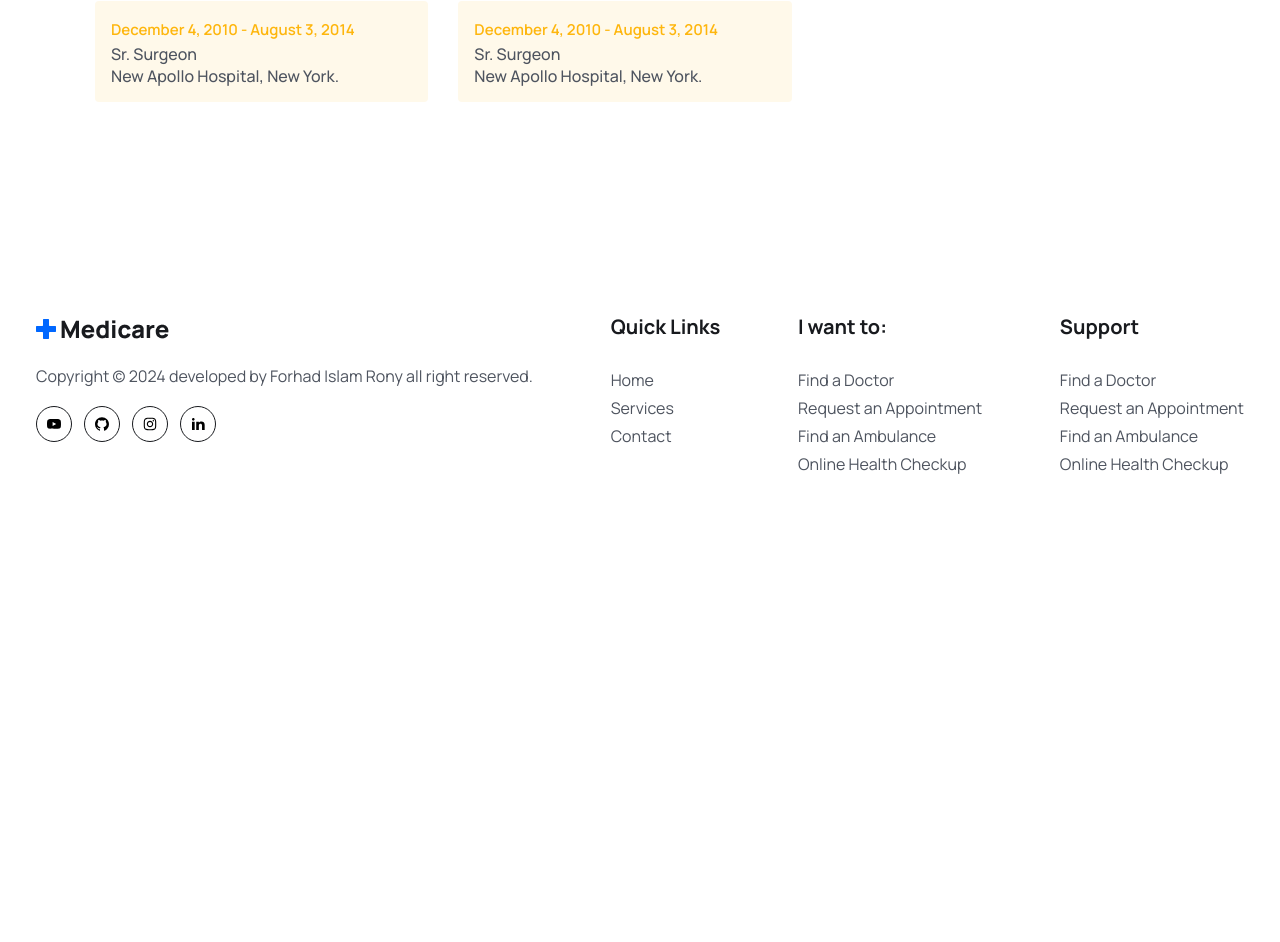
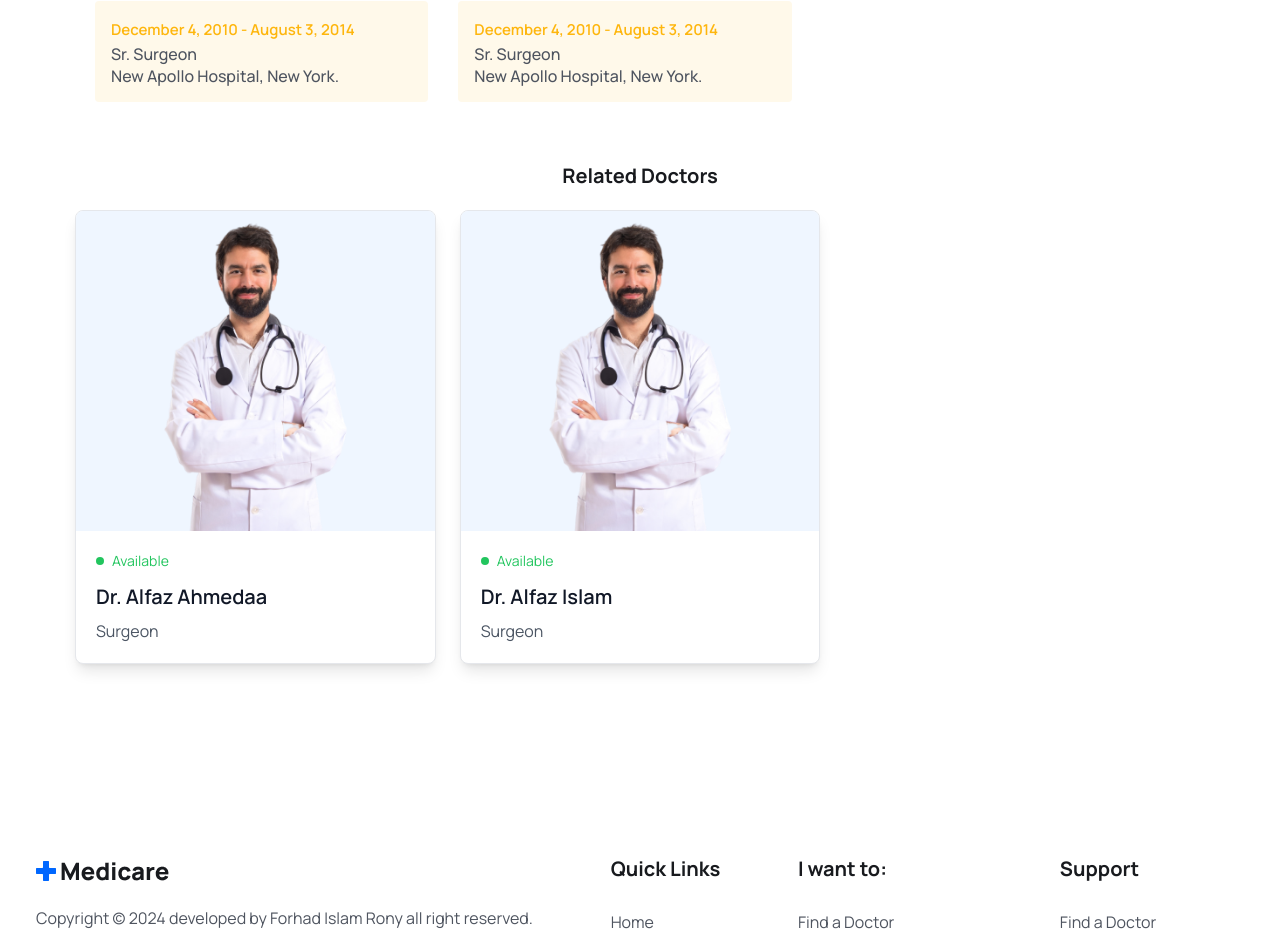
Before and after one commit to forhad-islam-rony/System_Project, a React (Vite) app in the folder Frontend/: page /doctors/1 in a window 1280 px wide. Shown: the part 1040-1982 px from the top of the page. Before the commit the page ends 1657 px from the top, so only its background shows below. Built offline with nearby package versions, Linux system fonts and the light colour scheme.

Commit message:
Add search functionality and add related doctors in doctor details

```diff
--- a/Frontend/src/assets/data/doctorsapn.js
+++ b/Frontend/src/assets/data/doctorsapn.js
@@ -112,4 +112,15 @@ export const doctorsapn = [
     hospital: "Ibn Sina Hospital, Dhaka.",
   },
 
+  {
+    id: "11",
+    name: "Dr. Saleya Mahmud",
+    speciality: "Neurologist",
+    avgRating: 4.8,
+    totalRating: 272,
+    photo: doctorImg02,
+    totalPatients: 1500,
+    hospital: "Mount Adora Hospital, Sylhet.",
+  },
+
 ];
--- a/Frontend/src/pages/Doctors.jsx
+++ b/Frontend/src/pages/Doctors.jsx
@@ -5,32 +5,61 @@ import { doctorsapn } from "../assets/data/doctorsapn";
 const Doctors = () => {
   const { speciality } = useParams(); // Get speciality from URL
   const [filterDoc, setFilterDoc] = useState([]); // Initialize with empty array
+  const [searchTerm, setSearchTerm] = useState(""); // For search input
   const navigate = useNavigate();
 
   const applyFilter = () => {
-    if (speciality) {
+    if (speciality || searchTerm) {
       const filtered = doctorsapn.filter(
-        (item) => item.speciality.toLowerCase() === speciality.toLowerCase()
+        (item) =>
+          (!speciality || item.speciality.toLowerCase() === speciality.toLowerCase()) &&
+          (!searchTerm ||
+            item.name.toLowerCase().includes(searchTerm.toLowerCase()) ||
+            item.speciality.toLowerCase().includes(searchTerm.toLowerCase()))
       );
       setFilterDoc(filtered);
     } else {
-      setFilterDoc(doctorsapn); // Show all doctors if no speciality
+      setFilterDoc(doctorsapn); // Show all doctors if no speciality or search term
     }
   };
 
   useEffect(() => {
     applyFilter();
-  }, [speciality]); // Dependency on speciality
+  }, [speciality, searchTerm]); // Dependency on speciality and searchTerm
+
 
   return (
     <div className="p-9">
+
+      {/* Search Bar */}
+      <div className="container text-center">
+
+        <div className="max-w-[570px] mt-[30px] mx-auto bg-[#0066ff2c] rounded-md flex items-center justify-between">
+          <input
+            type="search"
+            className="py-4 pl-4 pr-2 bg-transparent w-full focus:outline-none cursor-pointer placeholder:text-textColor"
+            placeholder="Search Doctor"
+            value={searchTerm}
+            onChange={(e) => setSearchTerm(e.target.value)}
+          />
+
+          <button
+            onClick={applyFilter}
+            className="btn mt-0 rounded-[0px] rounded-r-md bg-blue-500 text-white px-5 py-2 hover:bg-blue-600 transition-all"
+          >
+            Search
+          </button>
+        </div>
+      </div>
+
       <p className="text-gray-600 text-lg font-semibold mb-4">
         Browse through the doctors specialists.
       </p>
+
       <div className="flex flex-col sm:flex-row items-start gap-8 mt-5">
         {/* Categories */}
         <div className="flex flex-col gap-6 text-sm text-gray-600 w-full sm:w-[20%] mt-5">
-          {["Surgeon", "Neurologist", "Dermatologist", "Cardiologist","Gastroenterologist","Gastroenterologist"].map(
+          {["Surgeon", "Neurologist", "Dermatologist", "Cardiologist", "Gastroenterologist"].map(
             (spec) => (
               <button
                 key={spec}
@@ -43,6 +72,7 @@ const Doctors = () => {
             )
           )}
         </div>
+
         {/* Doctors Grid */}
         <div
           className="w-full sm:w-[75%] grid gap-8 pt-5 gap-y-8"
--- a/Frontend/src/pages/DoctorsDetails.jsx
+++ b/Frontend/src/pages/DoctorsDetails.jsx
@@ -1,90 +1,151 @@
-import React from 'react'
+import React from "react";
 import { doctorsapn } from "../assets/data/doctorsapn";
 import { useParams } from "react-router-dom";
-import  testImg  from "../assets/doc1.png";
 import starIcon from "../assets/images/Star.png";
-import DoctorAbout from './DoctorAbout';
-import Feedback from './Feedback';
-import SidePanel from './SidePanel';
-
+import DoctorAbout from "./DoctorAbout";
+import Feedback from "./Feedback";
+import SidePanel from "./SidePanel";
+import { useNavigate } from "react-router-dom";
 
 const DoctorsDetails = () => {
-
-  const [tab, setTab] = React.useState('about');
+  const [tab, setTab] = React.useState("about");
   const { id } = useParams(); // Get the doctor ID from the URL
   const doctor = doctorsapn.find((doc) => doc.id === id); // Find doctor by ID
+  const navigate = useNavigate();
 
   if (!doctor) {
     return <p className="text-center mt-10 text-xl">Doctor not found!</p>;
   }
 
+  // Filter related doctors based on speciality
+  const relatedDoctors = doctorsapn.filter(
+    (doc) => doc.speciality === doctor.speciality && doc.id !== id
+  );
+
+  const handleCardClick = (doctorId) => {
+    navigate(`/doctors/${doctorId}`);
+    window.scrollTo({ top: 0, behavior: "smooth" }); // Scroll to the top of the page
+  };
+
   return (
     <section>
-        <div className='max-w-[1170px] px-5 mx-auto'>
-            <div className='grid md:grid-cols-3 gap-[50px]'>
-                <div className='md:col-span-2'>
-                    <div className='flex items-center gap-5'>
-                        <figure className='max-w-[200px] max-h-[200px]'>
+      <div className="max-w-[1170px] px-5 mx-auto">
+        <div className="grid md:grid-cols-3 gap-[50px]">
+          <div className="md:col-span-2">
+            <div className="flex items-center gap-5">
+              <figure className="max-w-[200px] max-h-[200px]">
                 <img src={doctor.photo} alt={doctor.name} className="w-full" />
               </figure>
               <div>
-                        <span className='bg-[#CCF0F3] text-irisBlueColor py-1 px-6 lg:py-2 lg:px-6
-                        text-[12px] leading-4 lg:text-[16px] lg:leading-7 font-semibold rounded'>
+                <span
+                  className="bg-[#CCF0F3] text-irisBlueColor py-1 px-6 lg:py-2 lg:px-6
+                        text-[12px] leading-4 lg:text-[16px] lg:leading-7 font-semibold rounded"
+                >
                   {doctor.speciality}
                 </span>
 
-                        <h3 className='text-headingColor text-[22px] leading-9 mt-3 font-bold'>
+                <h3 className="text-headingColor text-[22px] leading-9 mt-3 font-bold">
                   {doctor.name}
                 </h3>
 
-                        <div className='flex items-center gap-[6px]'>
-                            <span className='flex items-center gap-[6px] text-[14px] leading-5 lg:text-[16px] lg:leading-7
-                            font-semibold text-headingColor'>
-                                <img src={starIcon} alt='' />
+                <div className="flex items-center gap-[6px]">
+                  <span
+                    className="flex items-center gap-[6px] text-[14px] leading-5 lg:text-[16px] lg:leading-7
+                            font-semibold text-headingColor"
+                  >
+                    <img src={starIcon} alt="" />
                     4.8
                   </span>
-                            <span className='text-[14px] leading-5 lg:text-[16px] lg:leading-7 font-[400]
-                            text-textColor'>(272)
+                  <span
+                    className="text-[14px] leading-5 lg:text-[16px] lg:leading-7 font-[400]
+                            text-textColor"
+                  >
+                    (272)
                   </span>
                 </div>
 
-                        <p className='text_para text-[14px] leading-6 md:text-[15px] lg:max-w-[390px]'>
-                            Lorem ipsum dolor sit amet, consectetur adipiscing elit.
-                            In hac habitasse platea dictumst. Integer nec odio.
+                <p className="text_para text-[14px] leading-6 md:text-[15px] lg:max-w-[390px]">
+                  Lorem ipsum dolor sit amet, consectetur adipiscing elit. In
+                  hac habitasse platea dictumst. Integer nec odio.
                 </p>
-
               </div>
             </div>
 
-                    <div className='mt-[50px] border-b border-solid border-[#0066ff34]'>
+            <div className="mt-[50px] border-b border-solid border-[#0066ff34]">
               <button
-                        onClick={() => setTab('about')}
-                        className={`${tab==='about' &&
-                            'border-b border-solid border-primarColor'}
-                            py-2 px-5 mr-5 text-[16px] leading-7 text-headingColor font-semibold`}>
+                onClick={() => setTab("about")}
+                className={`${
+                  tab === "about" && "border-b border-solid border-primarColor"
+                }
+                            py-2 px-5 mr-5 text-[16px] leading-7 text-headingColor font-semibold`}
+              >
                 About
               </button>
               <button
-                        onClick={() => setTab('feedback')}
-                        className={`${tab==='feedback' &&
-                            'border-b border-solid border-primarColor'}
-                            py-2 px-5 mr-5 text-[16px] leading-7 text-headingColor font-semibold`}>
+                onClick={() => setTab("feedback")}
+                className={`${
+                  tab === "feedback" &&
+                  "border-b border-solid border-primarColor"
+                }
+                            py-2 px-5 mr-5 text-[16px] leading-7 text-headingColor font-semibold`}
+              >
                 Feedback
               </button>
             </div>
 
-                    <div className='mt-[50px]'>
-                        {tab === 'about' && <DoctorAbout/>}
-                        {tab === 'feedback' && <Feedback/>}
+            <div className="mt-[50px]">
+              {tab === "about" && <DoctorAbout />}
+              {tab === "feedback" && <Feedback />}
             </div>
           </div>
 
           <div>
-                    <SidePanel/>
+            <SidePanel />
+          </div>
+        </div>
+
+        {/* Related Doctors Section */}
+        <div className="mt-10 flex flex-col items-center">
+          <h3 className="text-headingColor text-xl font-bold mb-5">
+            Related Doctors
+          </h3>
+          <div
+            className="grid gap-6"
+            style={{
+              gridTemplateColumns: "repeat(auto-fill, minmax(300px, 1fr))",
+              maxWidth: "1170px",
+              width: "100%",
+            }}
+          >
+            {relatedDoctors.map((item) => (
+              <div
+                key={item.id}
+                className="bg-white border border-gray-200 shadow-lg rounded-lg overflow-hidden cursor-pointer hover:translate-y-[-5px] transition-transform duration-300"
+                onClick={() => handleCardClick(item.id)}
+              >
+                {/* Image */}
+                <img
+                  className="w-full h-80 object-cover bg-blue-50"
+                  src={item.photo}
+                  alt={item.name}
+                />
+                <div className="p-5">
+                  <div className="flex items-center gap-2 text-sm text-green-500 mb-3">
+                    <p className="w-2 h-2 bg-green-500 rounded-full"></p>
+                    <p>Available</p>
+                  </div>
+                  <p className="text-gray-900 text-xl font-semibold mb-2">
+                    {item.name}
+                  </p>
+                  <p className="text-gray-600 text-md">{item.speciality}</p>
+                </div>
+              </div>
+            ))}
           </div>
         </div>
       </div>
     </section>
   );
 };
+
 export default DoctorsDetails;
```
Also changed, not shown: 1 other file (tests, documents, lock files or other folders). Lines whose indentation alone changed are shown as unchanged.
